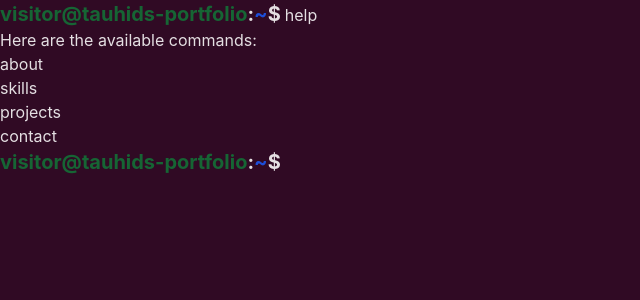
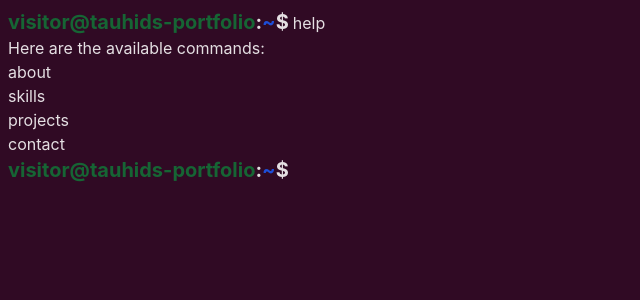
Before and after one commit to thtauhid/terminal-portfolio, a React (Vite) app: page / in a window 1280 px wide. Shown: the top 300 px of the page, without its empty margins (0-640 px from the left). Built offline with nearby package versions, Linux system fonts and the light colour scheme.

Commit message:
added bit of padding

```diff
--- a/src/App.tsx
+++ b/src/App.tsx
@@ -81,7 +81,7 @@ function App() {
   };
 
   return (
-    <div>
+    <div className='p-2'>
       {
         /* History */
         history.map((history) => (
```
